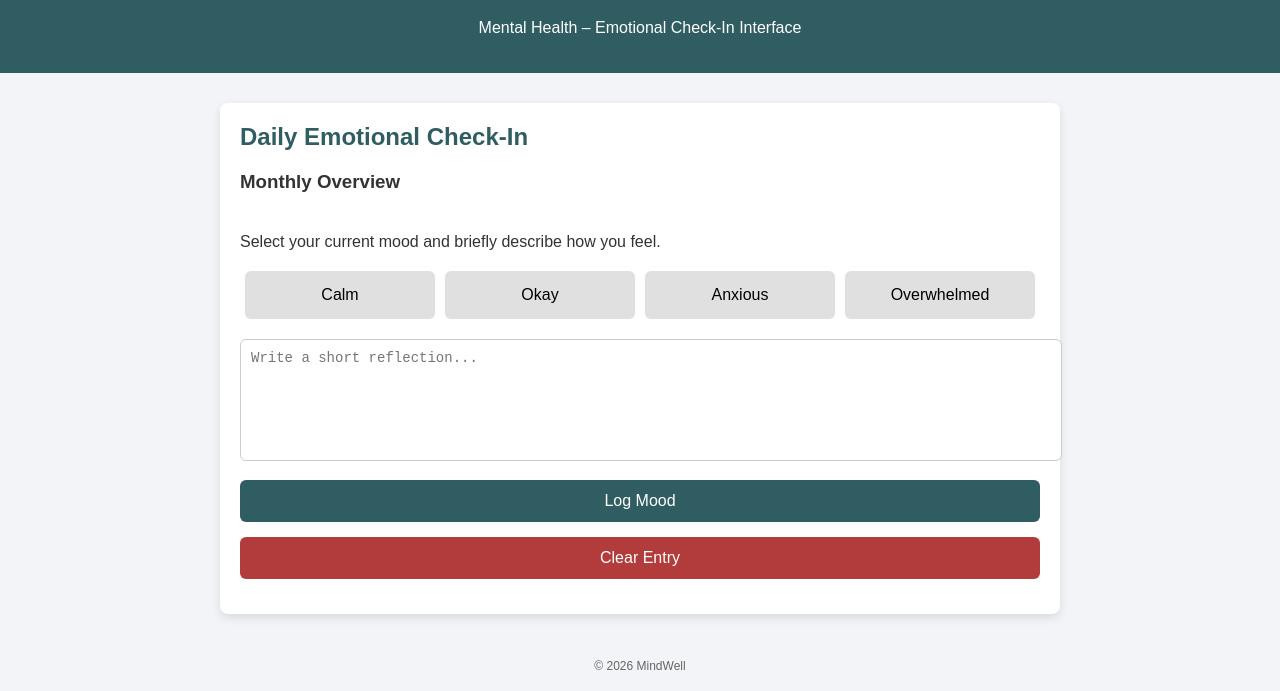
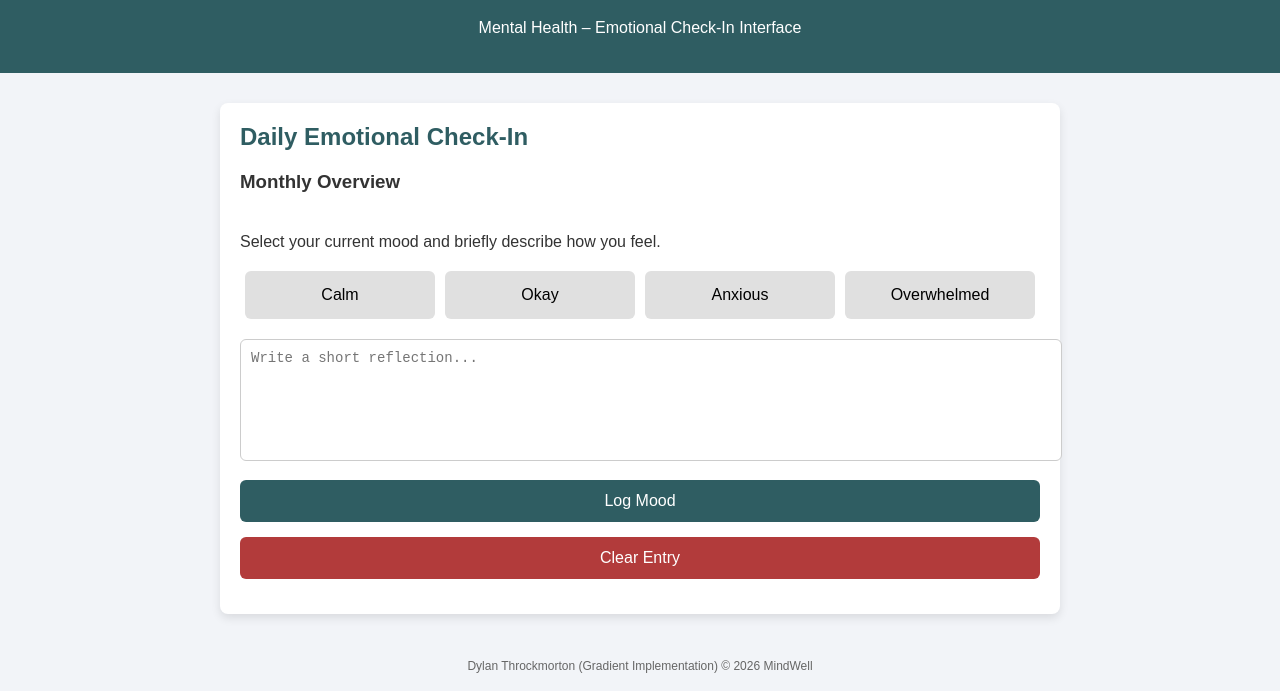
Before and after one commit to mrgold-jpg/mindwell-it390, a website: page index.html in a window 1280 px wide. Shown: the part 109-800 px from the top of the page. Drawn offline with Linux system fonts and the light colour scheme; no server answers.

Commit message:
Update index.html

```diff
--- a/index.html
+++ b/index.html
@@ -190,6 +190,7 @@ body.overwhelmed {
 	<div class="visual glow" id="moodVisual"></div>
 </main>
 <footer>
+	Dylan Throckmorton (Gradient Implementation)
     © 2026 MindWell
 </footer>
 <script>
```
